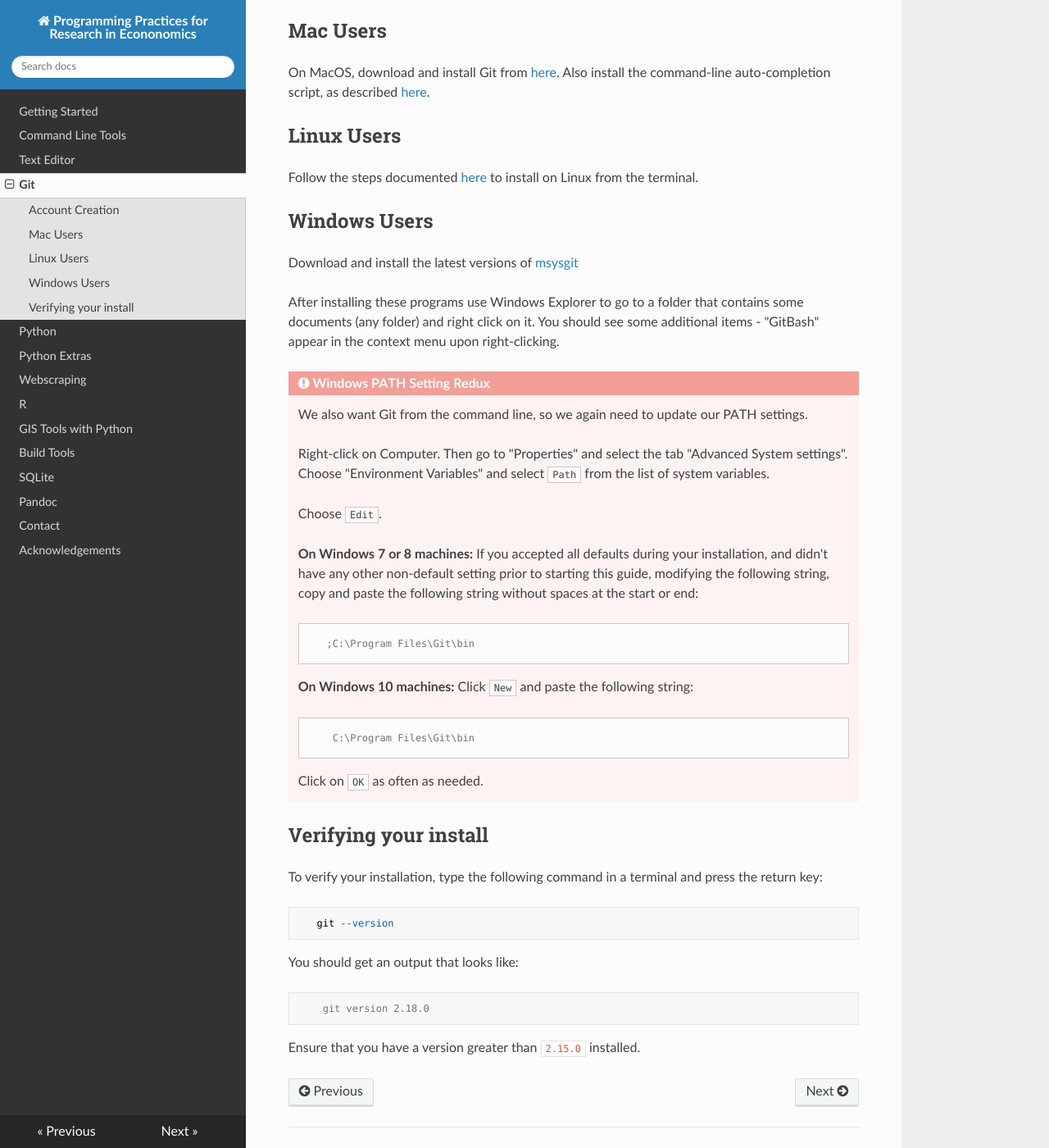
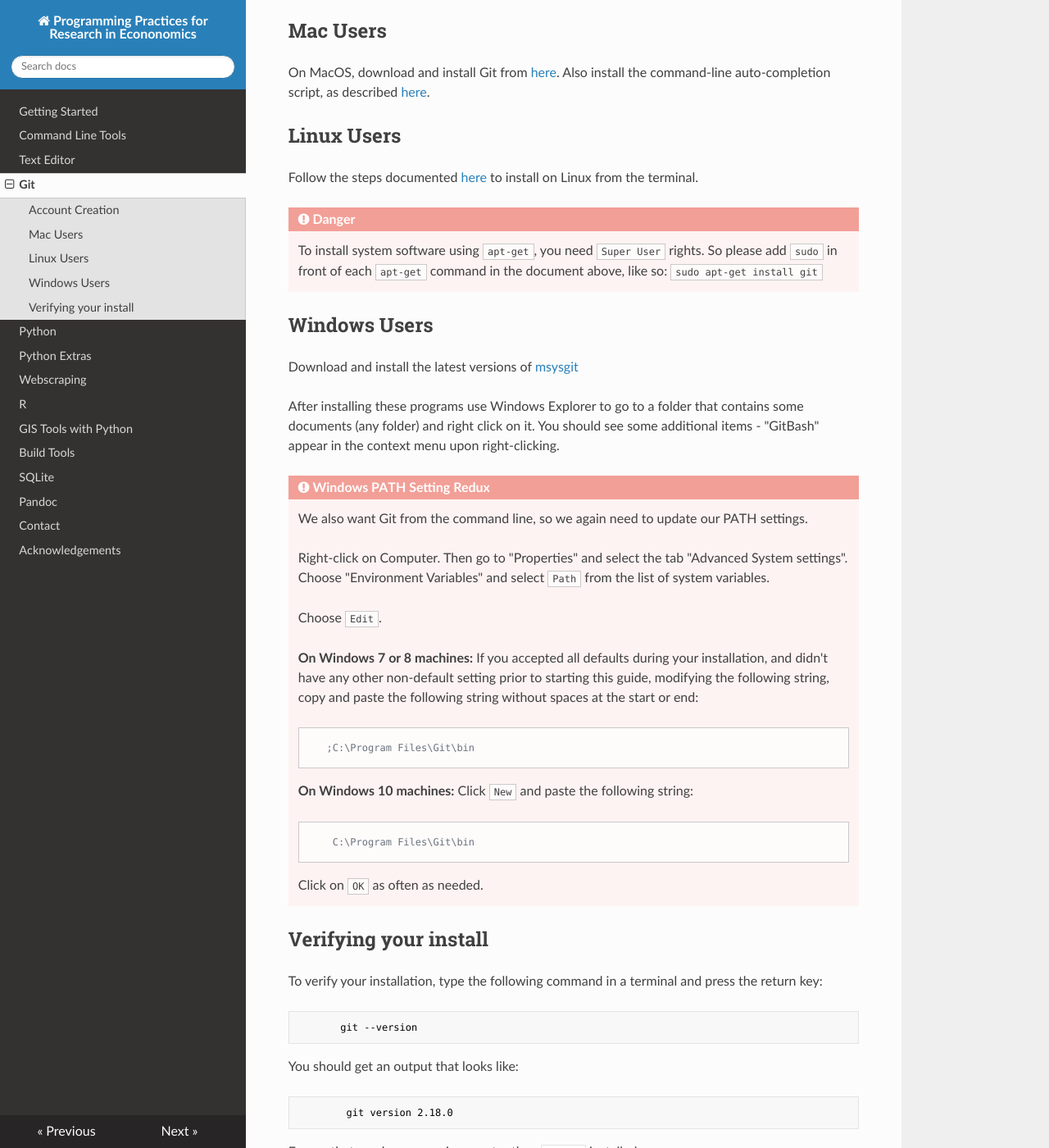
Before and after one commit to pp4rs/DEPRECATED-installation-guide, an MkDocs documentation site: the page built from docs/gitInstall.md, in a window 1280 px wide and 1400 px high, scrolled down 411 px. Shown: the whole window at 82% size. Built offline with MkDocs 1.6.1, drawn with Linux system fonts in a browser that asks for light colours; nearby versions of some CDN libraries; old or Windows-style settings are respelled for this version of MkDocs.

Commit message:
added sudo notice to GIT part for linux install

````diff
--- a/docs/gitInstall.md
+++ b/docs/gitInstall.md
@@ -31,6 +31,10 @@ Also install the command-line auto-completion script, as described [here](https:
 ## Linux Users
 
 Follow the steps documented [here](https://git-scm.com/download/linux) to install on Linux from the terminal.
+
+!!! danger
+    To install system software using `apt-get`, you need `Super User` rights. So please add `sudo` in front of each `apt-get` command in the document above, like so: ```sudo apt-get install git```
+
 
 ## Windows Users
 
@@ -70,10 +74,14 @@ You should see some additional items - "GitBash" appear in the context menu upon
 
 To verify your installation, type the following command in a terminal and press the return key:
 
+```bash
        git --version
+```
 
 You should get an output that looks like:
 
+```bash
         git version 2.18.0
+```
 
 Ensure that you have a version greater than `2.15.0` installed.
````
